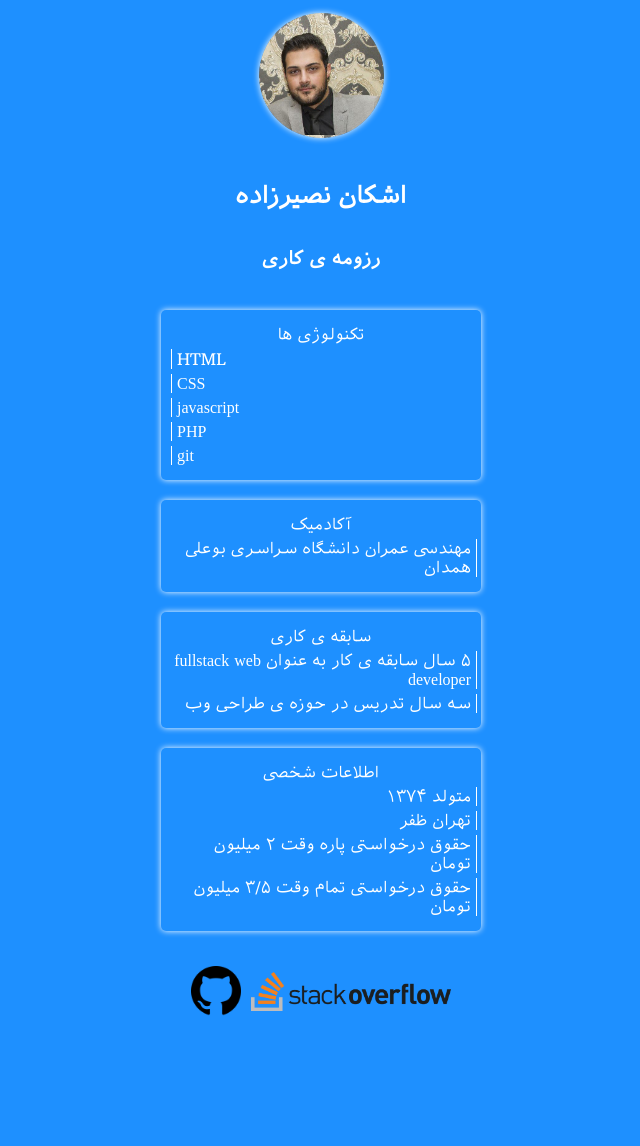
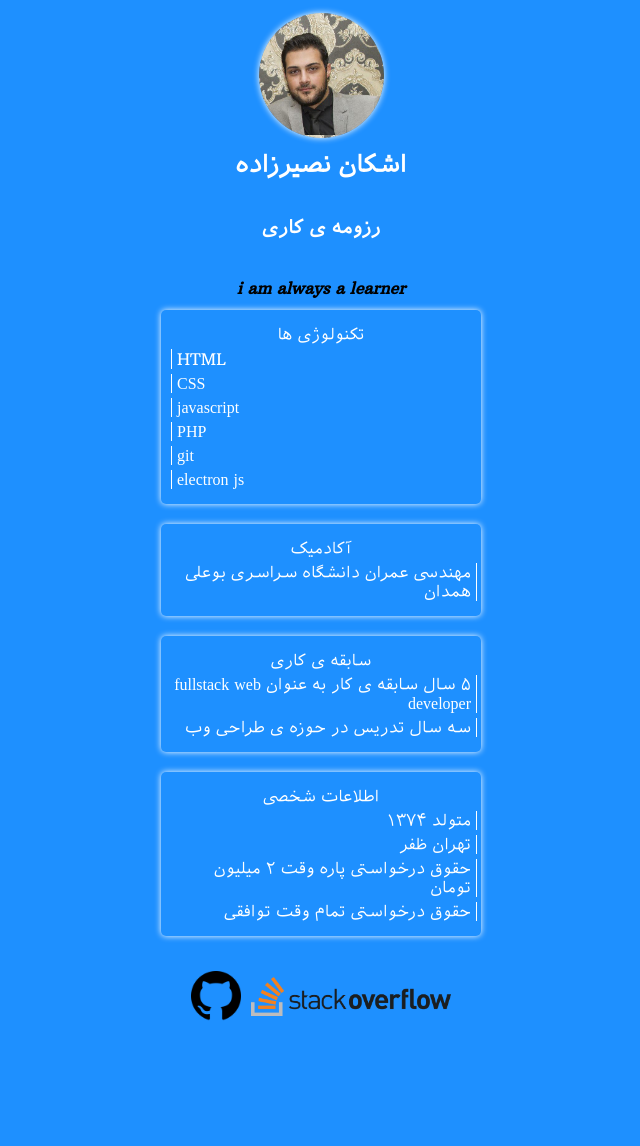
Before and after one commit to ashkancodecman01/ashkannasirzadeh, a Jekyll site: the page built from _posts/resume/2019-05-20-resume.html, in a window 1280 px wide. Shown: the whole page, without its empty margins (319-959 px from the left). Built offline with Jekyll 4.4.1, drawn with Linux system fonts in a browser that asks for light colours.

Commit message:
resume added

```diff
--- a/_posts/resume/2019-05-20-resume.html
+++ b/_posts/resume/2019-05-20-resume.html
@@ -19,6 +19,7 @@ permalink: /resume
     <section class="header-c-fullWidth">
         <h1 class="per">اشکان نصیرزاده</h1>
         <h3 class="per">رزومه ی کاری</h3>
+        <h4 class="eng"><i>i am always a learner</i></h4>
     </section>
     <section class="card-c-fullWidth">
         <div class="card">
@@ -28,6 +29,7 @@ permalink: /resume
             <div class="card-item-left per">javascript</div>
             <div class="card-item-left per">PHP</div>
             <div class="card-item-left per">git</div>
+            <div class="card-item-left per">electron js</div>
         </div>
     </section>
     <section class="card-c-fullWidth">
@@ -49,7 +51,7 @@ permalink: /resume
             <div class="card-item-right per">متولد ۱۳۷۴</div>
             <div class="card-item-right per">تهران ظفر</div>
             <div class="card-item-right per">حقوق درخواستی پاره وقت ۲ میلیون تومان</div>
-            <div class="card-item-right per">حقوق درخواستی تمام وقت ۳/۵ میلیون تومان</div>
+            <div class="card-item-right per">حقوق درخواستی تمام وقت توافقی</div>
         </div>
     </section>
     <section class="links-c-fullWidth">
```
